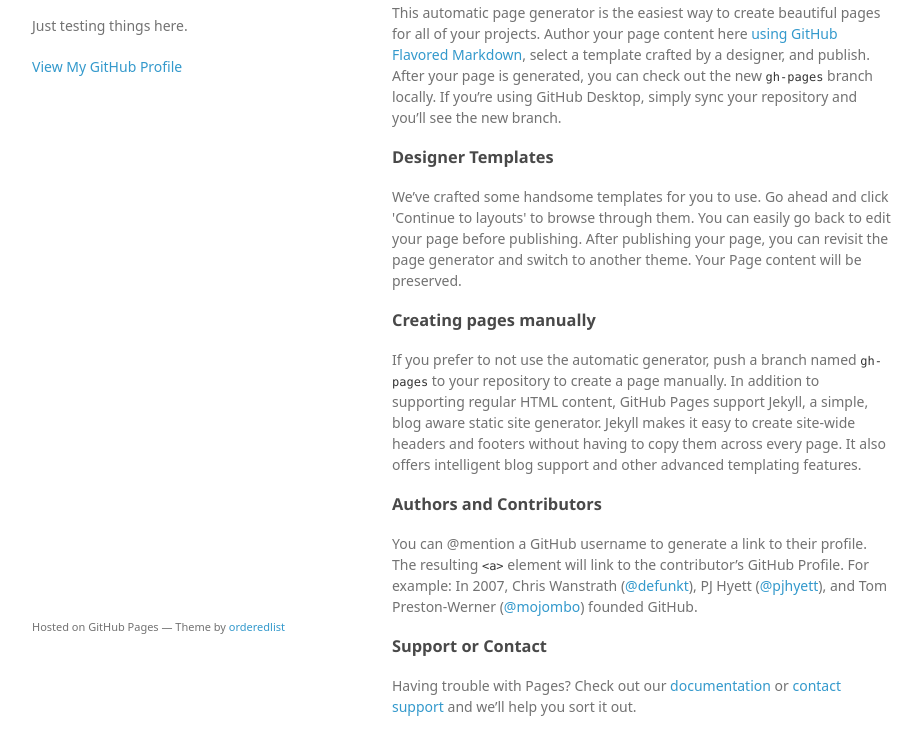
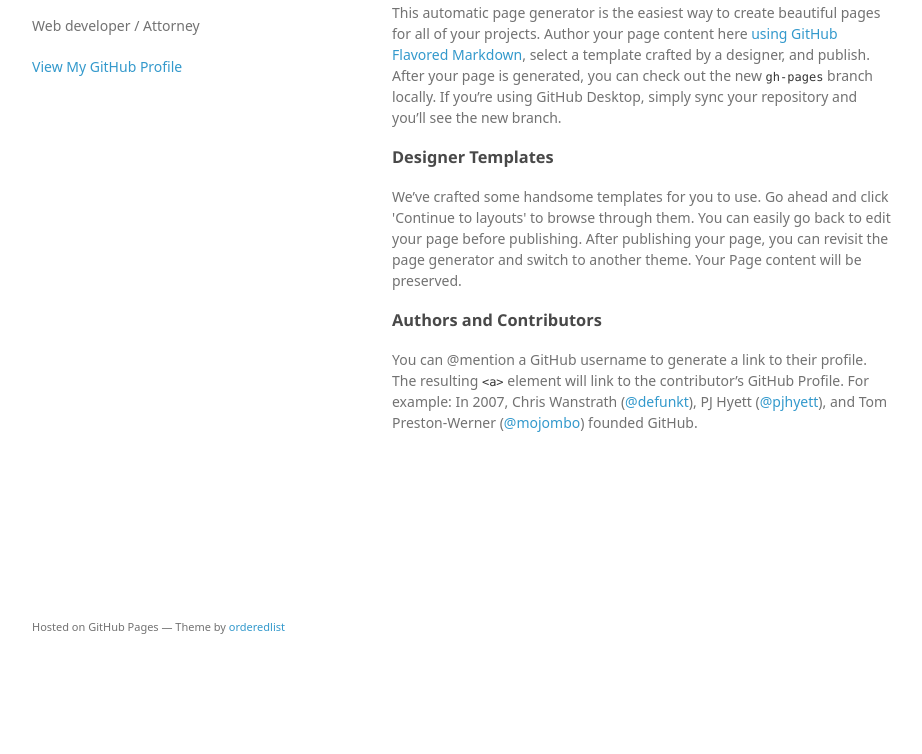
Before and after one commit to brad72287/brad72287.github.io, a plain HTML site: page index.html in a window 1280 px wide. Shown: the part 94-848 px from the top of the page, without its empty margins (178-1100 px from the left). After the commit the page ends 800 px from the top, so only its background shows below. Drawn offline with Linux system fonts and the light colour scheme; a web font is replaced by a local one.

Commit message:
improved

```diff
--- a/index.html
+++ b/index.html
@@ -16,7 +16,7 @@
     <div class="wrapper">
       <header>
         <h1>Bradley Reiss</h1>
-        <p>Just testing things here.</p>
+        <p>Web developer / Attorney</p>
 
 
         <p class="view"><a href="https://github.com/brad72287">View My GitHub Profile</a></p>
@@ -34,19 +34,10 @@
 <p>We’ve crafted some handsome templates for you to use. Go ahead and click 'Continue to layouts' to browse through them. You can easily go back to edit your page before publishing. After publishing your page, you can revisit the page generator and switch to another theme. Your Page content will be preserved.</p>
 
 <h3>
-<a id="creating-pages-manually" class="anchor" href="#creating-pages-manually" aria-hidden="true"><span aria-hidden="true" class="octicon octicon-link"></span></a>Creating pages manually</h3>
-
-<p>If you prefer to not use the automatic generator, push a branch named <code>gh-pages</code> to your repository to create a page manually. In addition to supporting regular HTML content, GitHub Pages support Jekyll, a simple, blog aware static site generator. Jekyll makes it easy to create site-wide headers and footers without having to copy them across every page. It also offers intelligent blog support and other advanced templating features.</p>
-
-<h3>
 <a id="authors-and-contributors" class="anchor" href="#authors-and-contributors" aria-hidden="true"><span aria-hidden="true" class="octicon octicon-link"></span></a>Authors and Contributors</h3>
 
 <p>You can @mention a GitHub username to generate a link to their profile. The resulting <code>&lt;a&gt;</code> element will link to the contributor’s GitHub Profile. For example: In 2007, Chris Wanstrath (<a href="https://github.com/defunkt" class="user-mention">@defunkt</a>), PJ Hyett (<a href="https://github.com/pjhyett" class="user-mention">@pjhyett</a>), and Tom Preston-Werner (<a href="https://github.com/mojombo" class="user-mention">@mojombo</a>) founded GitHub.</p>
 
-<h3>
-<a id="support-or-contact" class="anchor" href="#support-or-contact" aria-hidden="true"><span aria-hidden="true" class="octicon octicon-link"></span></a>Support or Contact</h3>
-
-<p>Having trouble with Pages? Check out our <a href="https://help.github.com/pages">documentation</a> or <a href="https://github.com/contact">contact support</a> and we’ll help you sort it out.</p>
       </section>
       <footer>
         <p><small>Hosted on GitHub Pages &mdash; Theme by <a href="https://github.com/orderedlist">orderedlist</a></small></p>
```
